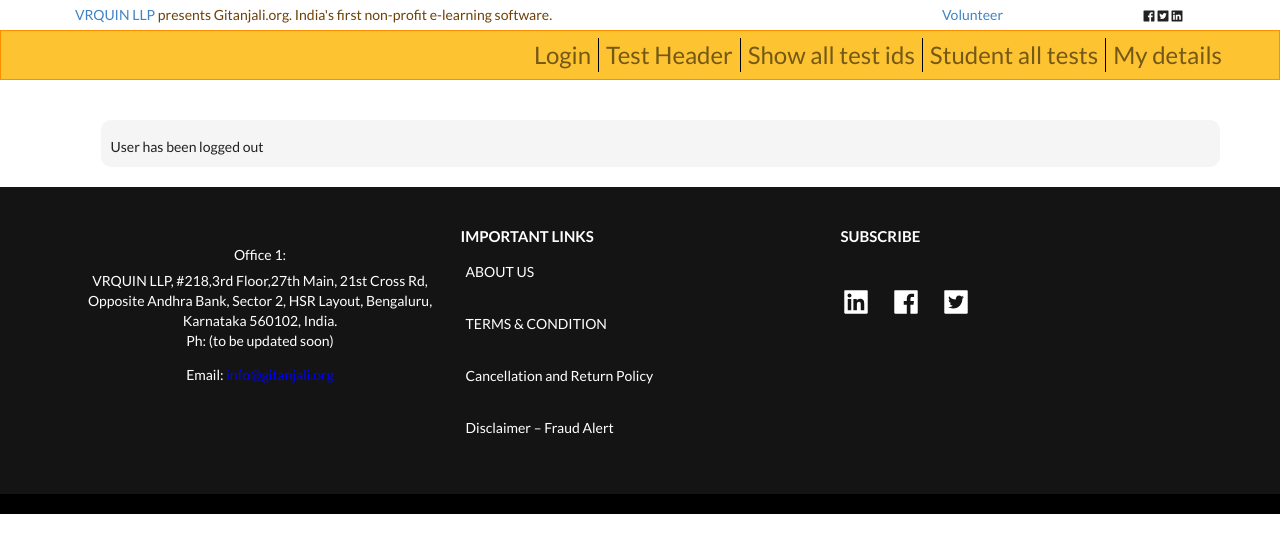
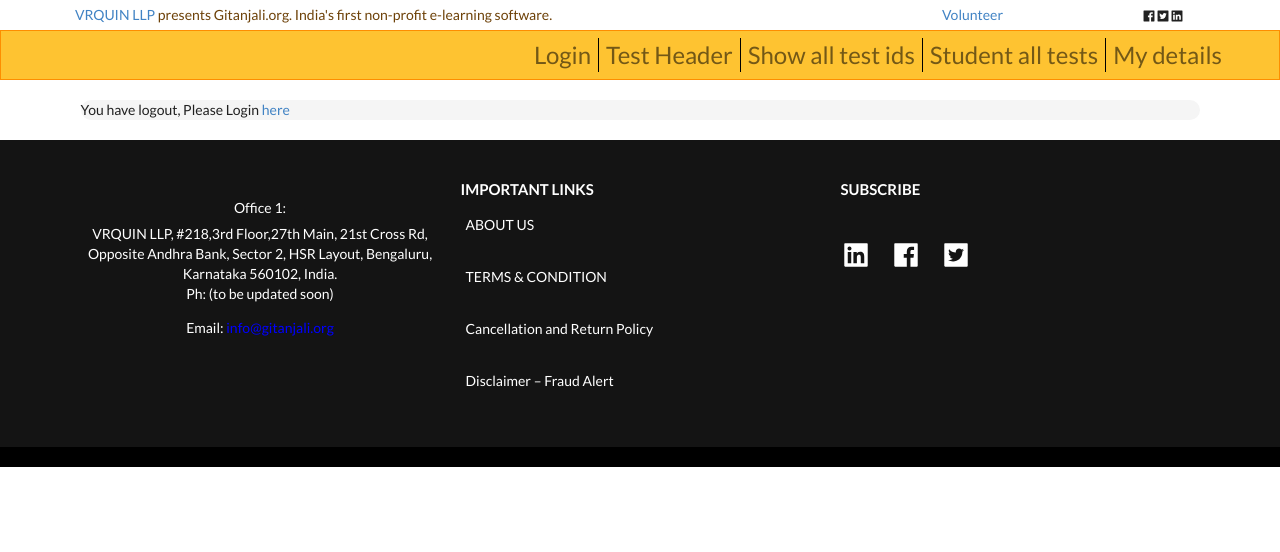
Before and after one commit to srijondasgit/examfrontend, a React (Create React App) app in the folder exammodule/: page /user/logout in a window 1280 px wide. Shown: the top 552 px of the page. Built offline with nearby package versions, Linux system fonts and the light colour scheme.

Commit message:
Add files via upload

```diff
--- a/exammodule/src/components/Logout.js
+++ b/exammodule/src/components/Logout.js
@@ -1,29 +1,24 @@
-import React, { useState, useEffect } from "react";
-import axios from "axios";
-import {useHistory} from "react-router-dom";
-import { Spinner, Button } from "react-bootstrap";
-import Form from "./Form";
-
- const Logout = () => {
-   const [profileRole, setProfileRole] = useState([]);
-  const { push } = useHistory();
-
-  localStorage.removeItem("token");
-
-  return(
+import React from "react";
+import { Button } from "react-bootstrap";
+function Logout() {
+  const clear = window.localStorage.clear();
+  return (
     <div className="container">
       <h5 className="d-inline-block mb-3"> </h5>
-      <div style={{ padding: 10, margin: 20, background: "rgb(245 245 245)", width: '100%', borderRadius: 10, border: 1, borderColor: '#ccc'}}>
-        <div className="form-group">
-          <label htmlFor="Logout Message" className="mt-2">
-            User has been logged out
-          </label>
+
+      <div
+        style={{
+          background: "rgb(245 245 245)",
+          borderRadius: 10,
+          border: 1,
+          borderColor: "#ccc",
+        }}
+      >
+        You have logout, Please Login <a href="/user/authenticate">here</a>
+        {/* <Button onClick={clear}>Logout</Button> */}
       </div>
     </div>
-    </div>
-
   );
-
 }
 
 export default Logout;
```
Lines whose indentation alone changed are shown as unchanged.
